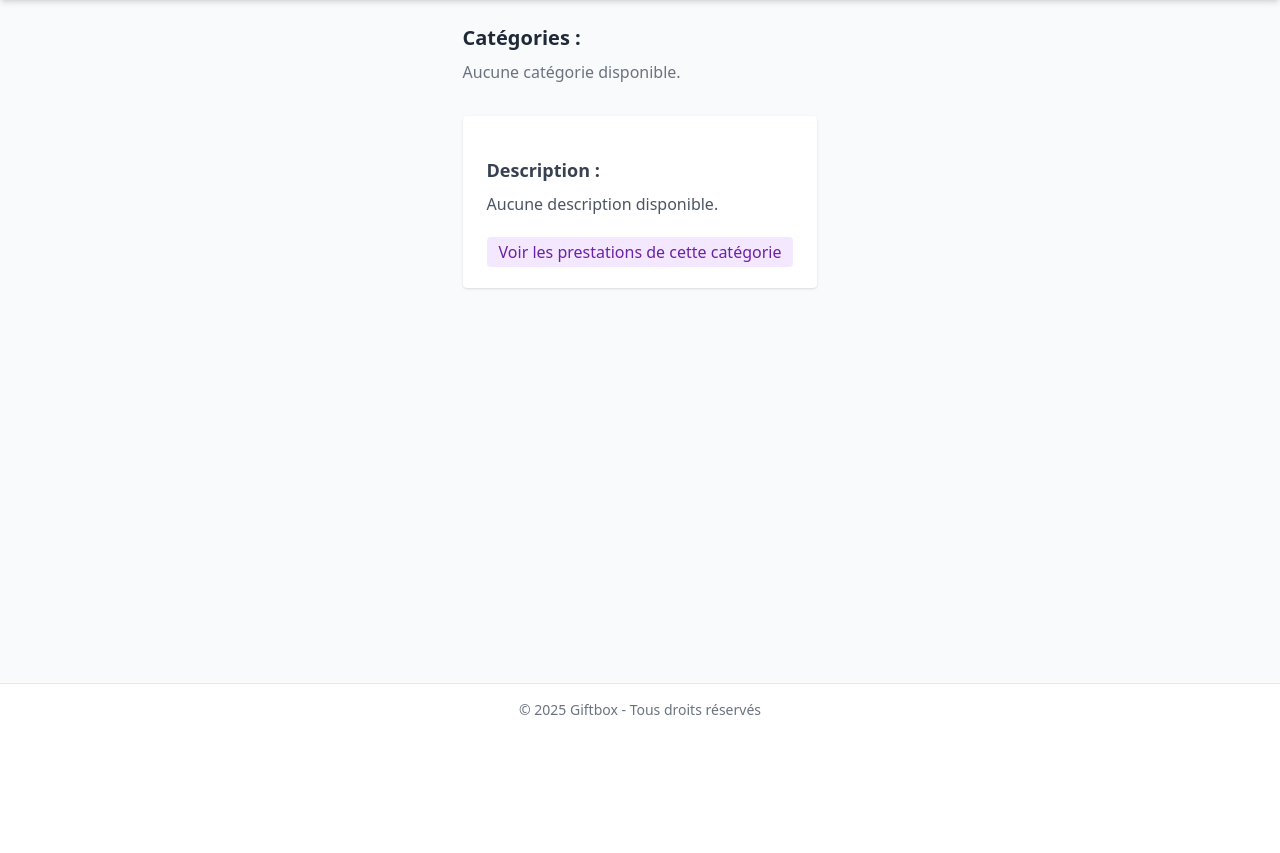
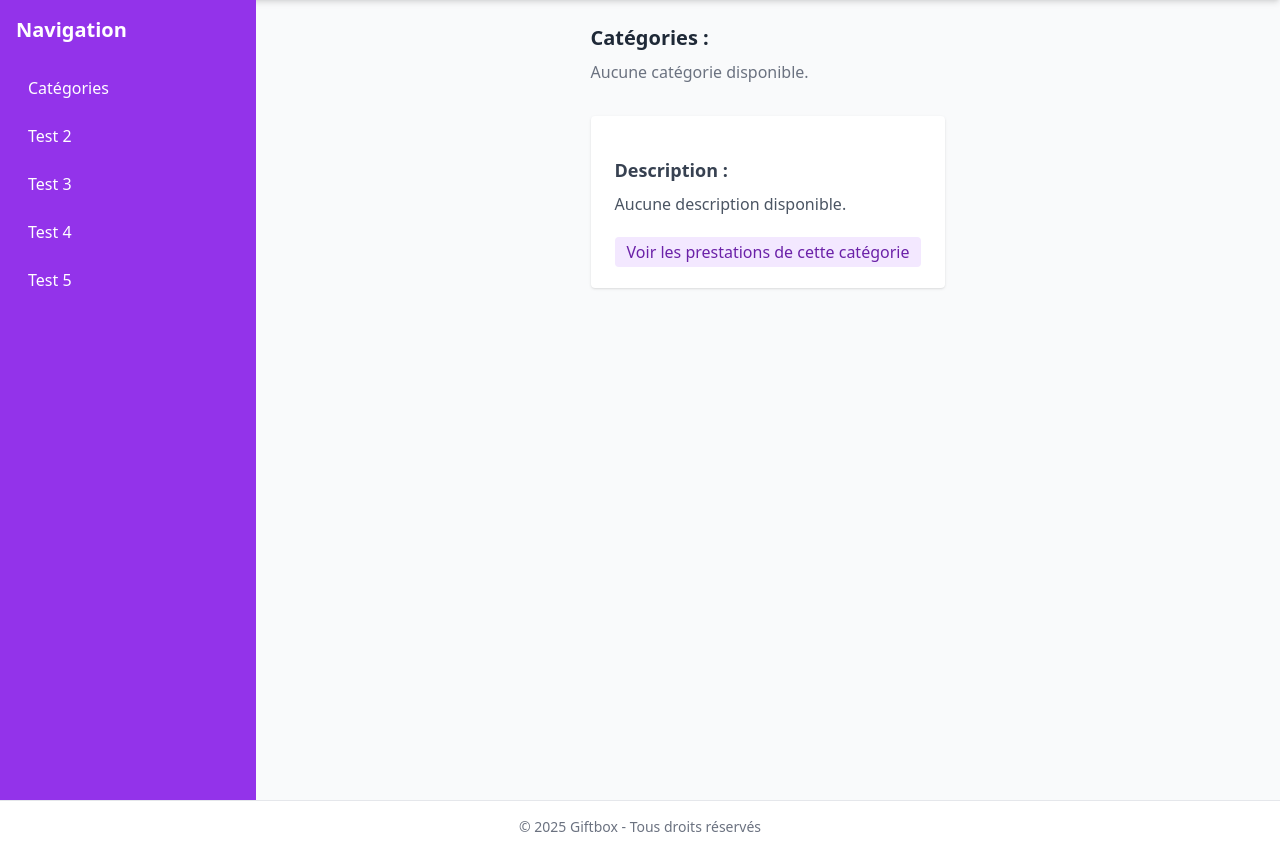
Before and after one commit to hugo-decrypte/TP_GITBOX, a PHP site: template gift.appli/src/views/category_by_id.html.twig in a window 1280 px wide. Shown: the part 64-917 px from the top of the page. Before the commit the page ends 779 px from the top, so only its background shows below. Run offline with PHP 8.4, Linux system fonts and the light colour scheme; the template is opened without the code that fills it, so the values that code supplies are empty; some libraries are stand-ins or nearby versions.

Commit message:
update href

```diff
--- a/gift.appli/src/views/base/base.html.twig
+++ b/gift.appli/src/views/base/base.html.twig
@@ -13,9 +13,12 @@
 
         {% include "base/header.html.twig" %}
 
-        <main class="max-w-7xl mx-auto p-6 flex-grow">
-            {% block body %}{% endblock %}
-        </main>
+        <div class="flex flex-grow">
+            {% include "base/nav.html.twig" %}
+            <main class="max-w-7xl mx-auto p-6">
+                {% block body %}{% endblock %}
+            </main>
+        </div>
 
         {% include "base/footer.html.twig" %}
     </body>
--- a/gift.appli/src/views/base/header.html.twig
+++ b/gift.appli/src/views/base/header.html.twig
@@ -1,5 +1,5 @@
 <header class="bg-white shadow-md">
     <div class="max-w-7xl mx-auto px-4 py-4 flex justify-between items-center">
-        <a href="/" class="text-2xl font-bold text-purple-600">🎁 Giftbox</a>
+        <a href="{{ url_for("homepage") }}" class="text-2xl font-bold text-purple-600">🎁 Giftbox</a>
     </div>
 </header>
--- a/gift.appli/src/views/base/nav.html.twig
+++ b/gift.appli/src/views/base/nav.html.twig
@@ -0,0 +1,20 @@
+<div class="w-64 min-h-screen bg-purple-600 text-white p-4">
+    <h2 class="text-xl font-bold mb-6">Navigation</h2>
+    <ul class="space-y-2">
+        <li>
+            <a href="{{ url_for("categories") }}" class="block px-3 py-2 rounded hover:bg-purple-600 transition">Catégories</a>
+        </li>
+        <li>
+            <a href="#" class="block px-3 py-2 rounded hover:bg-purple-600 transition">Test 2</a>
+        </li>
+        <li>
+            <a href="#" class="block px-3 py-2 rounded hover:bg-purple-600 transition">Test 3</a>
+        </li>
+        <li>
+            <a href="#" class="block px-3 py-2 rounded hover:bg-purple-600 transition">Test 4</a>
+        </li>
+        <li>
+            <a href="#" class="block px-3 py-2 rounded hover:bg-purple-600 transition">Test 5</a>
+        </li>
+    </ul>
+</div>
--- a/gift.appli/src/views/categories.html.twig
+++ b/gift.appli/src/views/categories.html.twig
@@ -5,7 +5,7 @@
         <h2 class="text-xl font-semibold text-gray-800 mb-2">Catégories :</h2>
         <div class="flex flex-wrap gap-2">
             {% for category in categories %}
-                <a href="/categories/{{ category.id }}"
+                <a href="{{ url_for("categoryById",{id:category.id}) }}"
                    class="px-3 py-1 bg-purple-100 text-purple-800 rounded hover:bg-purple-200 transition">
                     {{ category.libelle }}
                 </a>
--- a/gift.appli/src/views/category_by_id.html.twig
+++ b/gift.appli/src/views/category_by_id.html.twig
@@ -9,7 +9,7 @@
 
         <br>
         {% block button %}
-            <a class="px-3 py-1 bg-purple-100 text-purple-800 rounded hover:bg-purple-200 transition" href="/categories/{{ category.id }}/prestations"> Voir les prestations de cette catégorie </a>
+            <a class="px-3 py-1 bg-purple-100 text-purple-800 rounded hover:bg-purple-200 transition" href="{{ url_for("prestationsByCategory",{id:category.id}) }}"> Voir les prestations de cette catégorie </a>
         {% endblock %}
     </div>
 
--- a/gift.appli/src/views/category_prestations.html.twig
+++ b/gift.appli/src/views/category_prestations.html.twig
@@ -3,7 +3,7 @@
 {% block button %}
     <a
             class="px-3 py-1 bg-purple-100 text-purple-800 rounded hover:bg-purple-200 transition"
-            href="/categories/{{ category.id }}">
+            href="{{ url_for("categoryById",{id:category.id}) }}">
         Ne plus voir les préstations de cette catégorie
     </a>
 {% endblock %}
@@ -18,7 +18,7 @@
             <ul class="space-y-3">
                 {% for p in prestations %}
                     <li class="p-4 bg-white shadow rounded flex justify-between items-center">
-                        <a href="/prestation?id={{ p.id }}" class="font-medium text-gray-800">{{ p.libelle|e }}</a>
+                        <a href="{{ url_for("prestation") }}?id={{ p.id }}" class="font-medium text-gray-800">{{ p.libelle|e }}</a>
                         <span class="text-green-600">{{ p.tarif|number_format(2, ',', ' ') }} €</span>
                     </li>
                 {% endfor %}
--- a/gift.appli/src/views/home.html.twig
+++ b/gift.appli/src/views/home.html.twig
@@ -10,7 +10,4 @@
         Sed pellentesque orci leo, id fermentum mi varius tincidunt. Quisque vel turpis nunc.
         Vivamus eu erat quis nunc elementum laoreet. Nullam mauris massa, pharetra non blandit ac, tempus ac dolor.
         Suspendisse ut nibh nec ligula fringilla gravida. Morbi rhoncus arcu id purus condimentum, at porta est convallis.</p>
-    <br>
-    <br>
-    <a class="px-3 py-1 bg-purple-100 text-purple-800 rounded hover:bg-purple-200 transition" href="/categories">Accéder aux catégories</a>
 {% endblock %}
--- a/gift.appli/src/views/prestation.html.twig
+++ b/gift.appli/src/views/prestation.html.twig
@@ -4,7 +4,7 @@
     <div class="max-w-2xl mx-auto mt-8 bg-white p-6 shadow rounded">
         <div class="flex w-full justify-between">
             <h1 class="text-2xl font-bold text-purple-700 mb-4">{{ prestation.libelle|e }}</h1>
-            <a class="px-3 mb-auto py-1 bg-purple-100 text-purple-800 rounded hover:bg-purple-200 transition" href="/categories/{{ prestation.cat_id }}/prestations">Retour</a>
+            <a class="px-3 mb-auto py-1 bg-purple-100 text-purple-800 rounded hover:bg-purple-200 transition" href="{{ url_for("categoryById", { id:prestation.cat_id }) }}/prestations">Retour</a>
         </div>
 
         <h3 class="text-lg font-semibold text-gray-700 mb-2">Description :</h3>
```
Also changed, not shown: gift.appli/src/conf/routes.php (+5 -5 lines).
